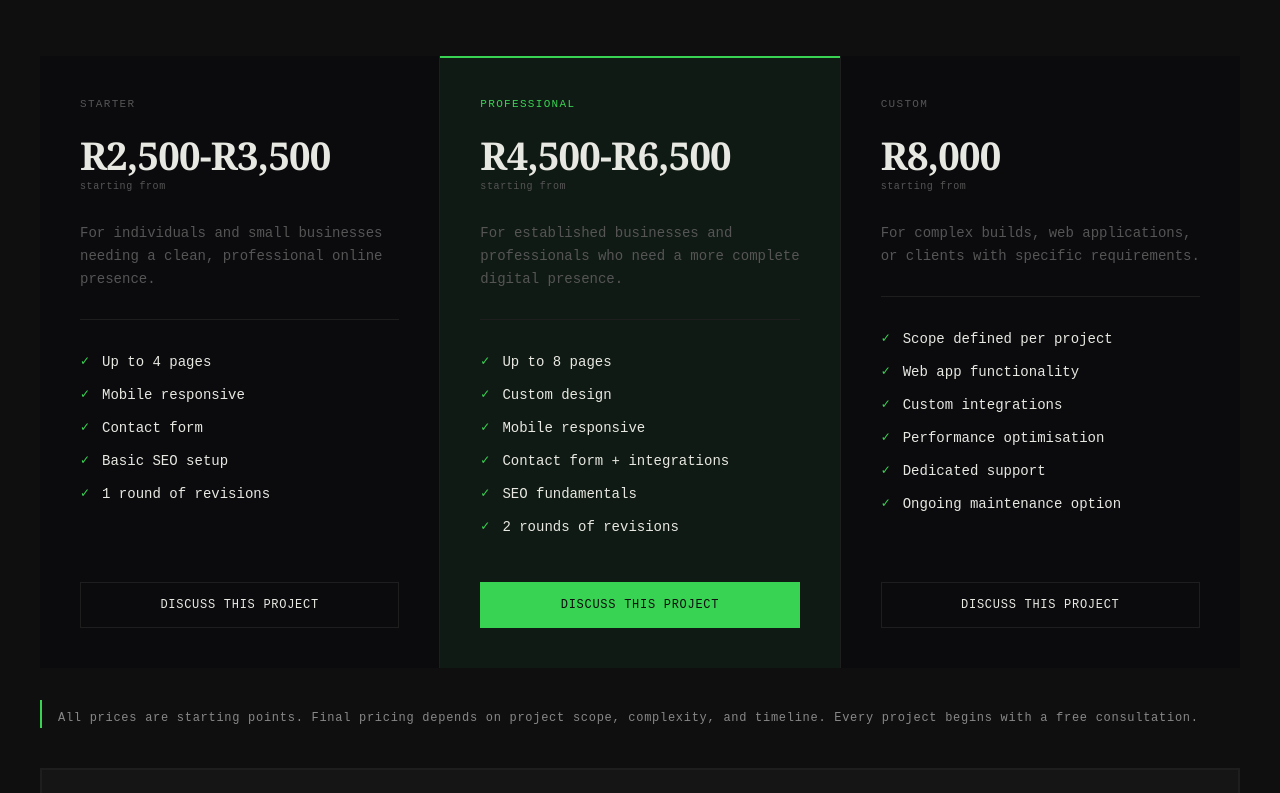
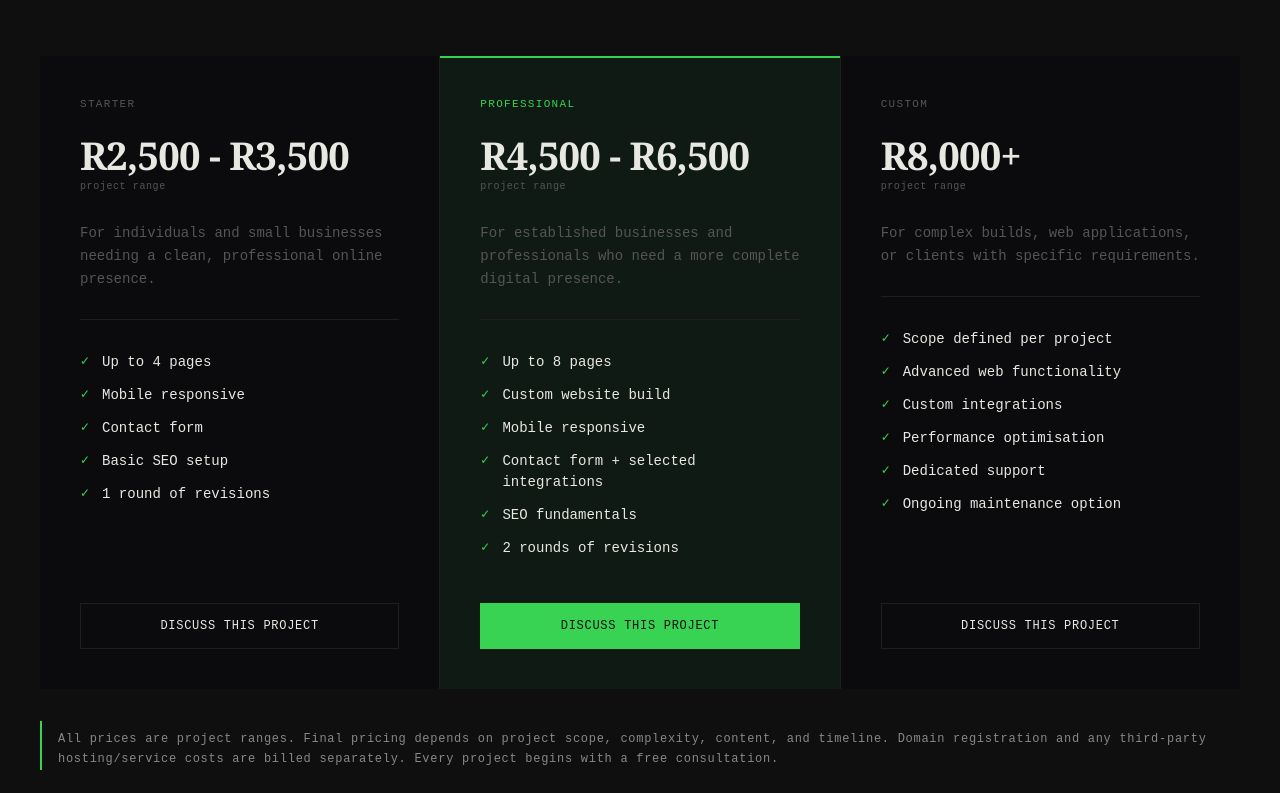
Before and after one commit to thatomakhusha/FreelanceWeb, a Next.js app: page / in a window 1280 px wide. Shown: the part 3580-4373 px from the top of the page. Built offline with nearby package versions, Linux system fonts and the light colour scheme.

Commit message:
Changed pricing section

```diff
--- a/src/components/Pricing.tsx
+++ b/src/components/Pricing.tsx
@@ -3,7 +3,7 @@ import SectionLabel from "./SectionLabel";
 const PRICING = [
   {
     tier: "Starter",
-    from: "R2,500-R3,500",
+    from: "R2,500 - R3,500",
     summary:
       "For individuals and small businesses needing a clean, professional online presence.",
     includes: [
@@ -16,14 +16,14 @@ const PRICING = [
   },
   {
     tier: "Professional",
-    from: "R4,500-R6,500",
+    from: "R4,500 - R6,500",
     summary:
       "For established businesses and professionals who need a more complete digital presence.",
     includes: [
       "Up to 8 pages",
-      "Custom design",
+      "Custom website build",
       "Mobile responsive",
-      "Contact form + integrations",
+      "Contact form + selected integrations",
       "SEO fundamentals",
       "2 rounds of revisions",
     ],
@@ -31,12 +31,12 @@ const PRICING = [
   },
   {
     tier: "Custom",
-    from: "R8,000",
+    from: "R8,000+",
     summary:
       "For complex builds, web applications, or clients with specific requirements.",
     includes: [
       "Scope defined per project",
-      "Web app functionality",
+      "Advanced web functionality",
       "Custom integrations",
       "Performance optimisation",
       "Dedicated support",
@@ -75,7 +75,7 @@ const Pricing = () => {
             </div>
 
             <div className="mb-7 font-mono text-[0.625rem] tracking-[0.06em] text-muted">
-              starting from
+              project range
             </div>
 
             <p className="mb-8 border-b border-border pb-7 text-sm font-light leading-[1.65] text-muted">
@@ -112,9 +112,10 @@ const Pricing = () => {
       </div>
 
       <p className="border-l-2 border-accent pl-4 pt-2 text-[0.75rem] leading-[1.7] tracking-[0.06em] text-muted-forground">
-        All prices are starting points. Final pricing depends on project
-        scope, complexity, and timeline. Every project begins with a free
-        consultation.
+        All prices are project ranges. Final pricing depends on project scope,
+        complexity, content, and timeline. Domain registration and any third-party
+        hosting/service costs are billed separately. Every project begins with a
+        free consultation.
       </p>
 
       {/* Ongoing Maintenance */}
--- a/src/components/SelectedWork.tsx
+++ b/src/components/SelectedWork.tsx
@@ -20,7 +20,7 @@ const Projects = [
         description:
             "A warm, elegant bakery website built to attract new customers and showcase the full product menu.",
         image: "T's cakes preview.png",
-        link: "https://ts-cakes.vercel.app/",
+        link: "https://tscakes.co.za",
     },
     {
         id: "03",
```
